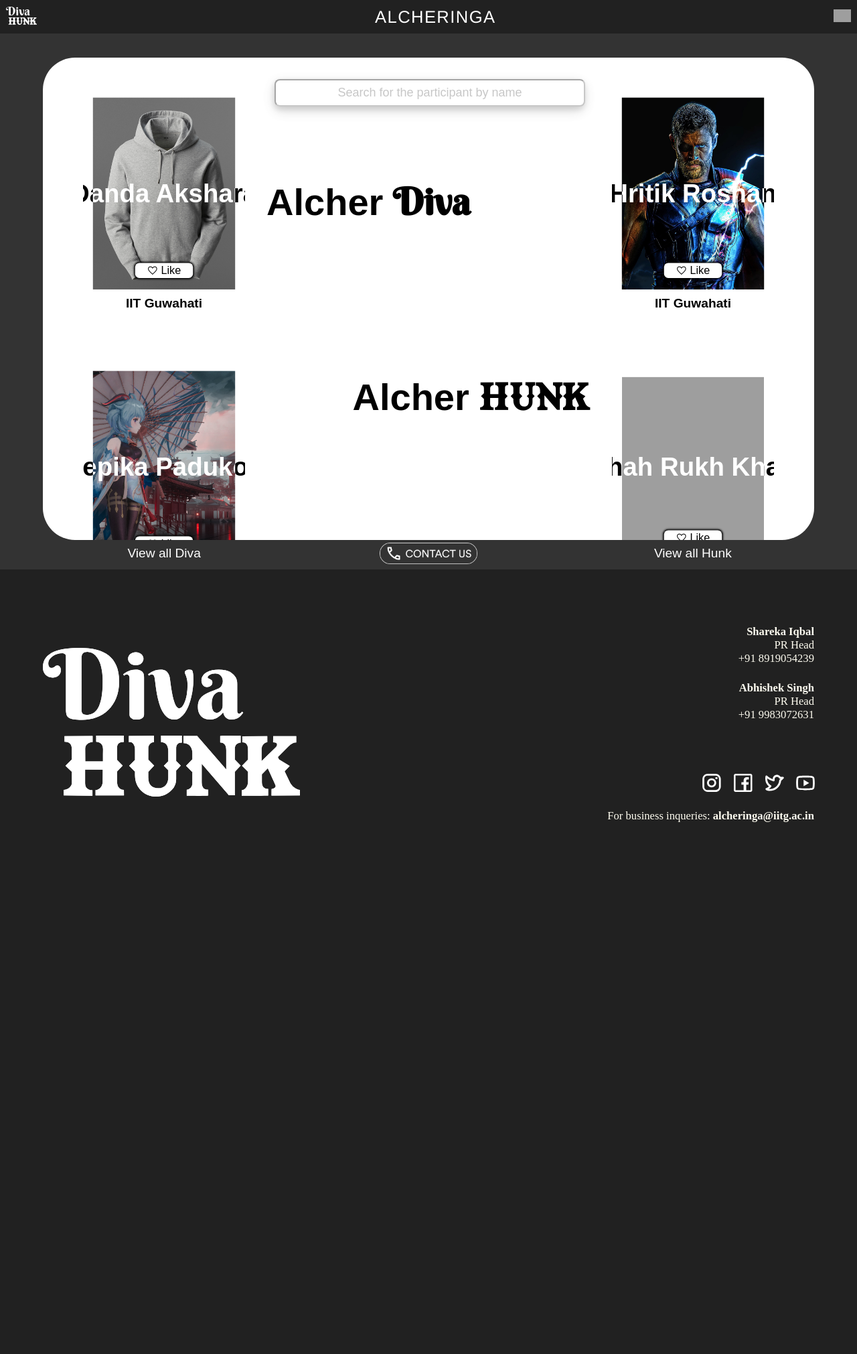
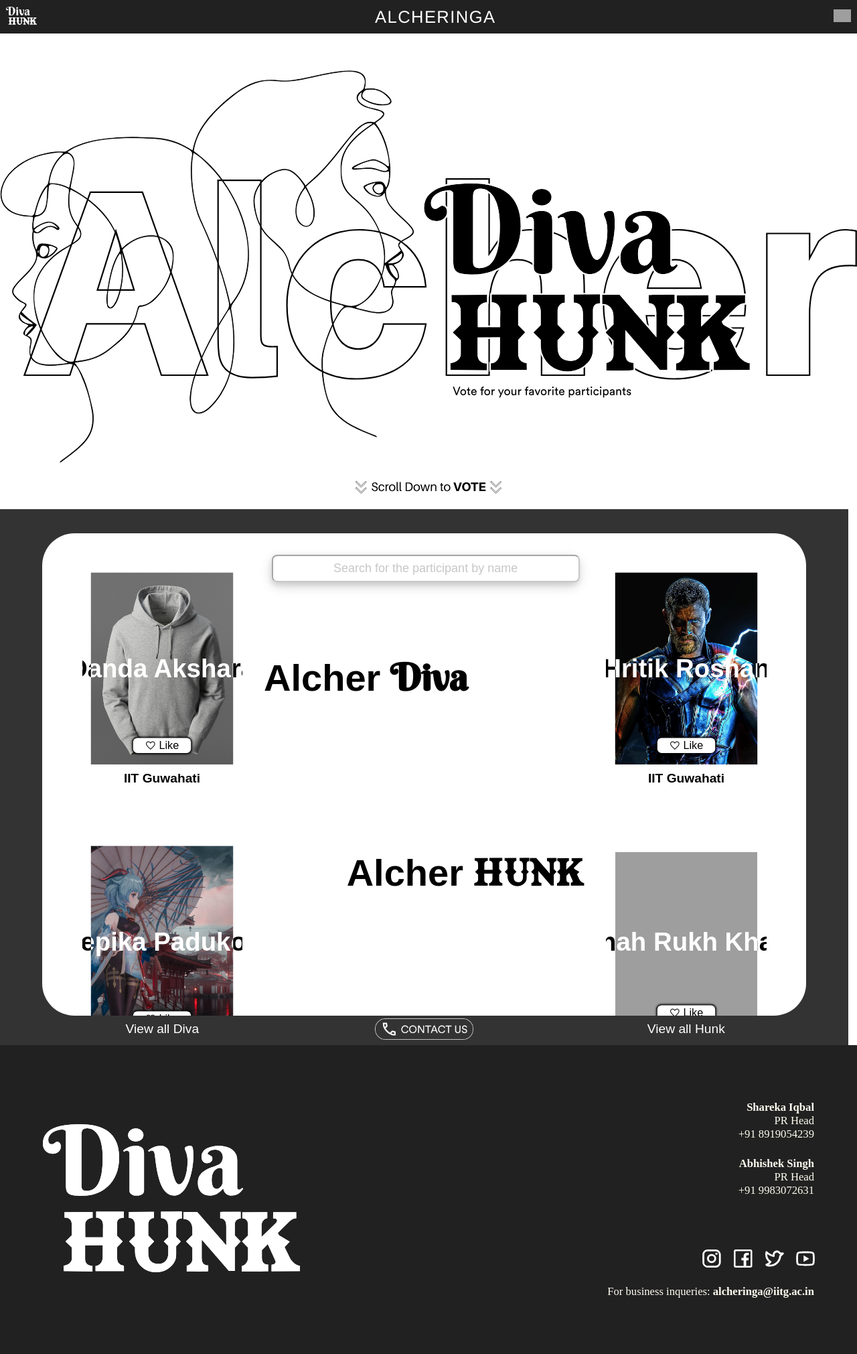
Before and after one commit to ankit11hab/diva-hunk, a Django app: page / in a window 1280 px wide. Shown: the whole page at 67% size. Before the commit the page ends 1227 px from the top, so only its background shows below. Run offline with Django 4.2, Linux system fonts and the light colour scheme; data comes from the database, SQL or seed files in the repository; some web fonts are replaced; grey boxes are pictures that could not be loaded.

Commit message:
home  screen and scrollbars fixed

```diff
--- a/base/templates/base/home.html
+++ b/base/templates/base/home.html
@@ -3,14 +3,9 @@
 <link href="https://fonts.cdnfonts.com/css/aileron" rel="stylesheet" />
 <link rel="preconnect" href="https://fonts.googleapis.com" />
 <link rel="preconnect" href="https://fonts.gstatic.com" crossorigin />
-<link
-  href="https://fonts.googleapis.com/css2?family=Berkshire+Swash&display=swap"
-  rel="stylesheet"
-/>
-<link
-  rel="stylesheet"
-  href="https://fonts.googleapis.com/css2?family=Material+Symbols+Outlined:opsz,wght,FILL,GRAD@20..48,100..700,0..1,-50..200"
-/>
+<link href="https://fonts.googleapis.com/css2?family=Berkshire+Swash&display=swap" rel="stylesheet" />
+<link rel="stylesheet"
+  href="https://fonts.googleapis.com/css2?family=Material+Symbols+Outlined:opsz,wght,FILL,GRAD@20..48,100..700,0..1,-50..200" />
 <style>
   @font-face {
     font-family: TEXAT-BOLD-PERSONAL-USE;
@@ -33,7 +28,7 @@
 
     .largest-box {
       background-color: #333333;
-      width: 100vw;
+      width: 99vw;
       height: 100vh;
     }
 
@@ -55,14 +50,27 @@
       overflow-y: scroll;
       height: 100%;
       width: 21%;
-      scroll-snap-type: y mandatory;
+      /* scroll-snap-type: y mandatory; */
+      scrollbar-width: none;
+      box-sizing: content-box;
+      -ms-overflow-style: none;  /* Internet Explorer 10+ */
+      scrollbar-width: none;  /* Firefox */
+    }
+    .diva-scroller::-webkit-scrollbar {
+     display: none; /* Safari and Chrome */
+    }
+    .hunk-scroller::-webkit-scrollbar {
+     display: none;   /* Safari and Chrome */
     }
 
     .hunk-scroller {
-      overflow: scroll;
+      overflow: visible;
+      overflow-y: scroll;
       height: 100%;
       width: 21%;
       scroll-snap-type: y mandatory;
+      -ms-overflow-style: none;  /* Internet Explorer 10+ */
+      scrollbar-width: none;  /* Firefox */
     }
 
     .card-place {
@@ -112,10 +120,12 @@
       width: 40%;
       text-align: center;
       font-size: large;
-      {% comment %} padding: 0.5rem 0; {% endcomment %}
+
+      /* padding: 0.5rem 0; */
+
       border-radius: 0.5rem;
       box-shadow: 0 4px 8px 0 rgba(0, 0, 0, 0.2),
-        0 6px 20px 0 rgba(0, 0, 0, 0.19);
+      0 6px 20px 0 rgba(0, 0, 0, 0.19);
       opacity: 0.4;
     }
 
@@ -313,6 +323,7 @@
       flex-direction: row;
       align-items: center;
       overflow: visible;
+      scrollbar-width: none;
       overflow-y: scroll;
       width: 100%;
       height: 50vh;
@@ -499,16 +510,24 @@
     }
   }
 </style>
+<div class="intro">
+  <div class="hero-section">
+    <img src="{% static '/images/hero.svg' %}" class="hero-img" />
+  </div>
+  <div class="hero-section-mob">
+    <img src="{% static '/images/hero-mob.svg' %}" class="hero-img" />
+  </div>
+  <div class="scroll-down">
+    <img src="{% static '/images/scroll_down.svg' %}" class="scroll-down-img" />
+  </div>
+</div>
 <div class="largest-box">
   <br /><br />
+
   <div class="content-container">
     <form method="GET" action="{% url 'list' %}" id="searchbox">
       {% csrf_token %}
-      <input
-        type="text"
-        name="search"
-        placeholder="Search for the participant by name"
-        style="
+      <input type="text" name="search" placeholder="Search for the participant by name" style="
           width: 100%;
           text-align: center;
           font-size: large;
@@ -530,8 +549,9 @@
     <div class="diva-scroller">
       {% comment %}
       <div class="card-place"></div>
-      {% endcomment %} {% for diva in divas %}
+      {% endcomment %}
 
+      {% for diva in divas %}
       <div class="card-place">
         <div class="temp">
           <div class="card">
@@ -543,12 +563,8 @@
               </div>
             </div>
             <div class="card-text">
-              <div
-                class="like-button"
-                onclick="window.location.href=`{% url 'diva register' diva.id %}`"
-              >
-                <span class="material-symbols-outlined">favorite </span
-                ><span class="like-styling"> Like</span>
+              <div class="like-button" onclick="window.location.href=`{% url 'diva register' diva.id %}`">
+                <span class="material-symbols-outlined">favorite </span><span class="like-styling"> Like</span>
               </div>
               <br />
               <div class="college-name">
@@ -597,12 +613,8 @@
               </div>
             </div>
             <div class="card-text">
-              <div
-                class="like-button"
-                onclick="window.location.href=`{% url 'hunk register' hunk.id %}`"
-              >
-                <span class="material-symbols-outlined">favorite </span
-                ><span class="like-styling"> Like</span>
+              <div class="like-button" onclick="window.location.href=`{% url 'hunk register' hunk.id %}`">
+                <span class="material-symbols-outlined">favorite </span><span class="like-styling"> Like</span>
               </div>
               <br />
               <div class="college-name">
```
Also changed, not shown: base/templates/base/list.html (+8 -1 lines).
